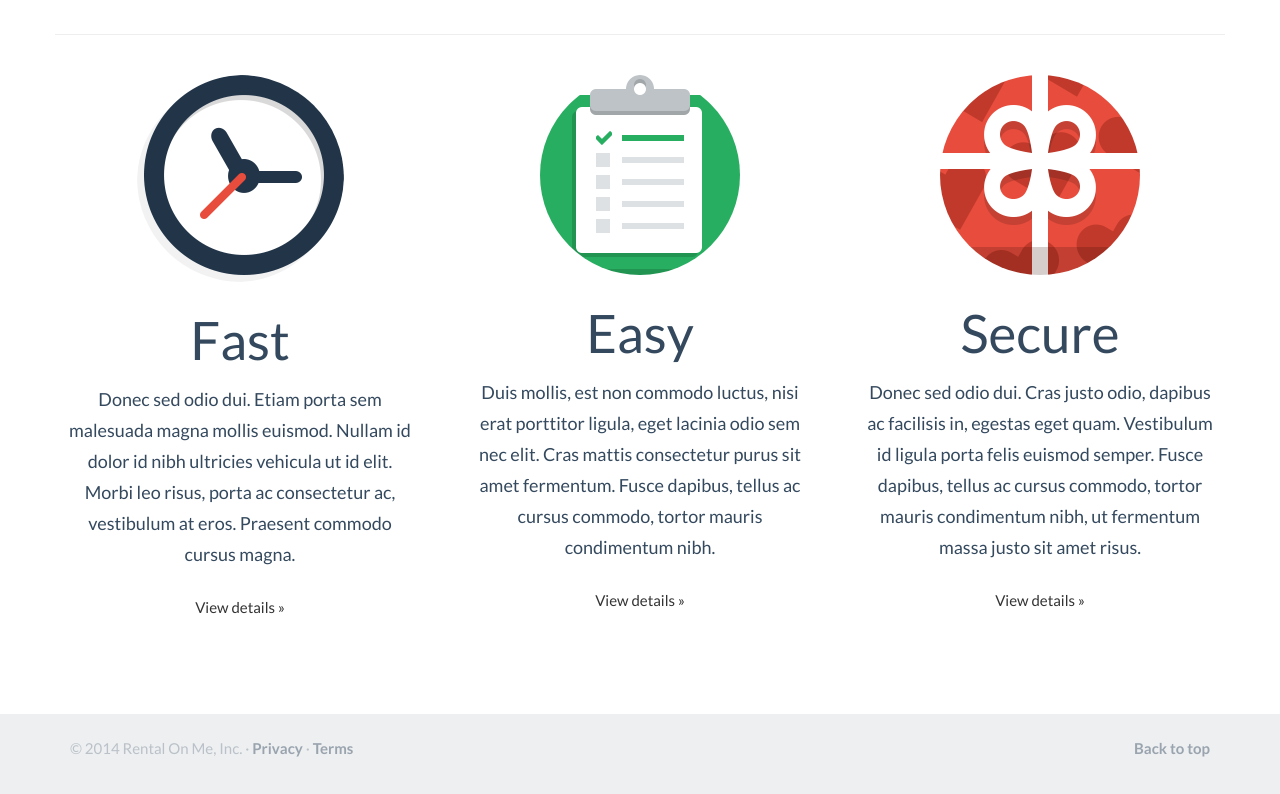
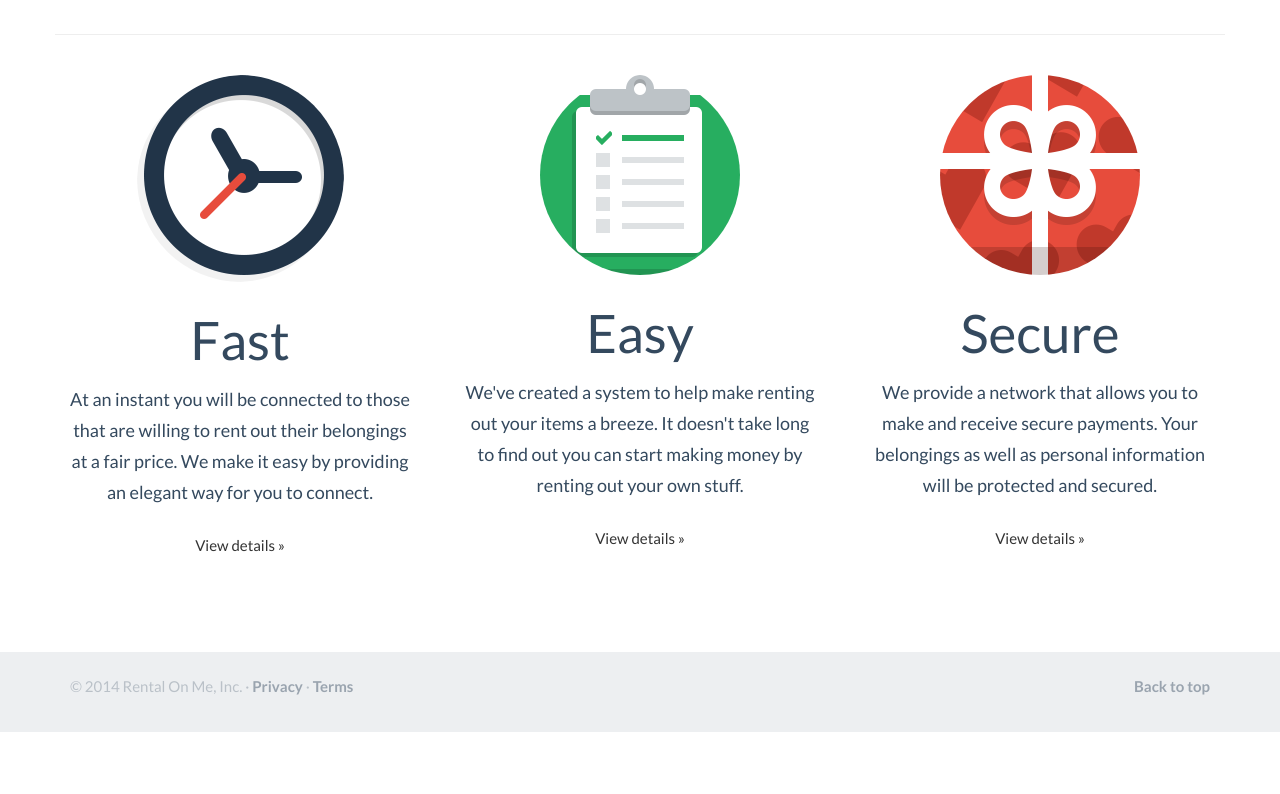
Before and after one commit to kevinmanncito/rental-on-me, a plain HTML site: page index.html in a window 1280 px wide. Shown: the part 1933-2727 px from the top of the page. After the commit the page ends 2665 px from the top, so only its background shows below. Drawn offline with Linux system fonts and the light colour scheme.

Commit message:
Adding the notes for fast easy secure

```diff
--- a/index.html
+++ b/index.html
@@ -190,19 +190,19 @@
       <div class="col-lg-4">
         <img class="img-circle" src="images/icons/png/Watches.png" alt="Generic placeholder image">
         <h2>Fast</h2>
-        <p>Donec sed odio dui. Etiam porta sem malesuada magna mollis euismod. Nullam id dolor id nibh ultricies vehicula ut id elit. Morbi leo risus, porta ac consectetur ac, vestibulum at eros. Praesent commodo cursus magna.</p>
+        <p>At an instant you will be connected to those that are willing to rent out their belongings at a fair price. We make it easy by providing an elegant way for you to connect.</p>
         <p><a class="btn btn-default" href="#" role="button">View details &raquo;</a></p>
       </div><!-- /.col-lg-4 -->
       <div class="col-lg-4">
         <img class="img-circle" src="images/icons/png/Clipboard.png" alt="Generic placeholder image">
         <h2>Easy</h2>
-        <p>Duis mollis, est non commodo luctus, nisi erat porttitor ligula, eget lacinia odio sem nec elit. Cras mattis consectetur purus sit amet fermentum. Fusce dapibus, tellus ac cursus commodo, tortor mauris condimentum nibh.</p>
+        <p>We've created a system to help make renting out your items a breeze. It doesn't take long to find out you can start making money by renting out your own stuff. </p>
         <p><a class="btn btn-default" href="#" role="button">View details &raquo;</a></p>
       </div><!-- /.col-lg-4 -->
       <div class="col-lg-4">
         <img class="img-circle" src="images/icons/png/Gift-Box.png" alt="Generic placeholder image">
         <h2>Secure</h2>
-        <p>Donec sed odio dui. Cras justo odio, dapibus ac facilisis in, egestas eget quam. Vestibulum id ligula porta felis euismod semper. Fusce dapibus, tellus ac cursus commodo, tortor mauris condimentum nibh, ut fermentum massa justo sit amet risus.</p>
+        <p>We provide a network that allows you to make and receive secure payments. Your belongings as well as personal information will be protected and secured.</p>
         <p><a class="btn btn-default" href="#" role="button">View details &raquo;</a></p>
       </div><!-- /.col-lg-4 -->
     </div><!-- /.row -->
```
